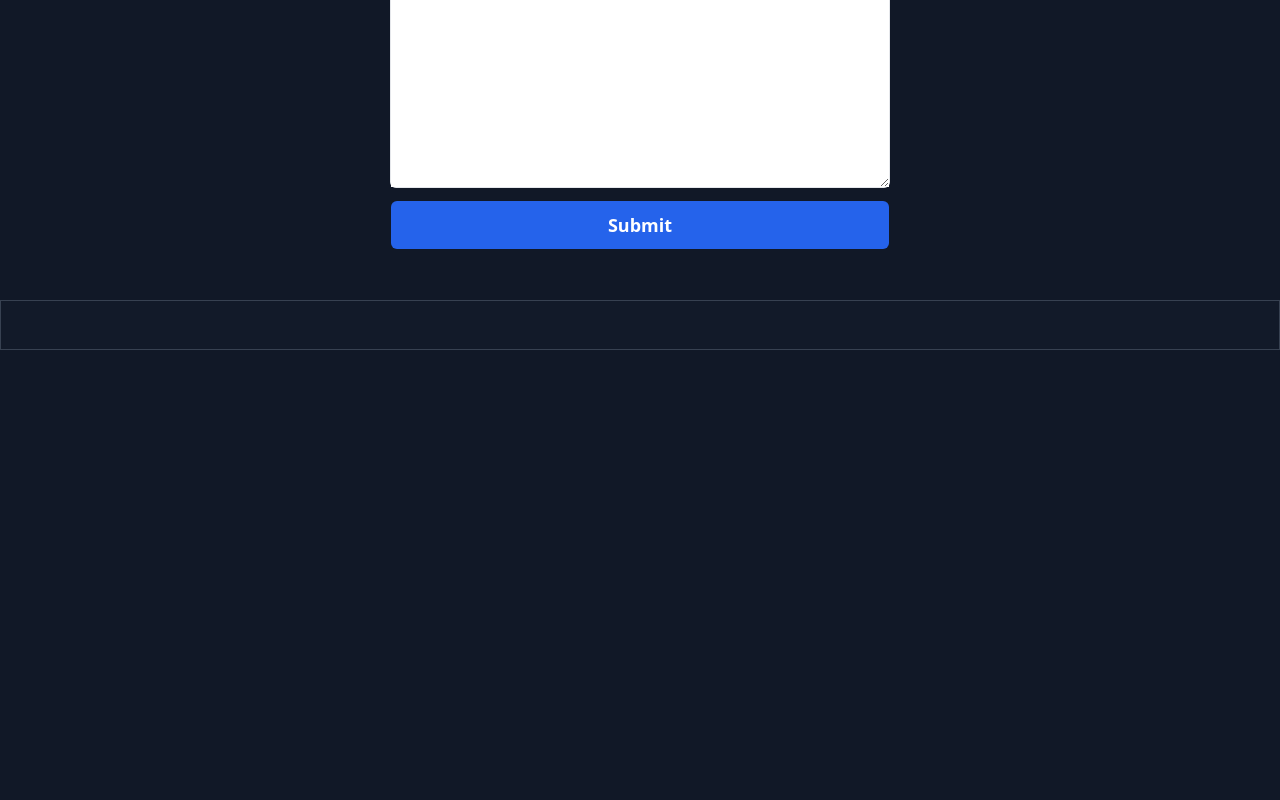
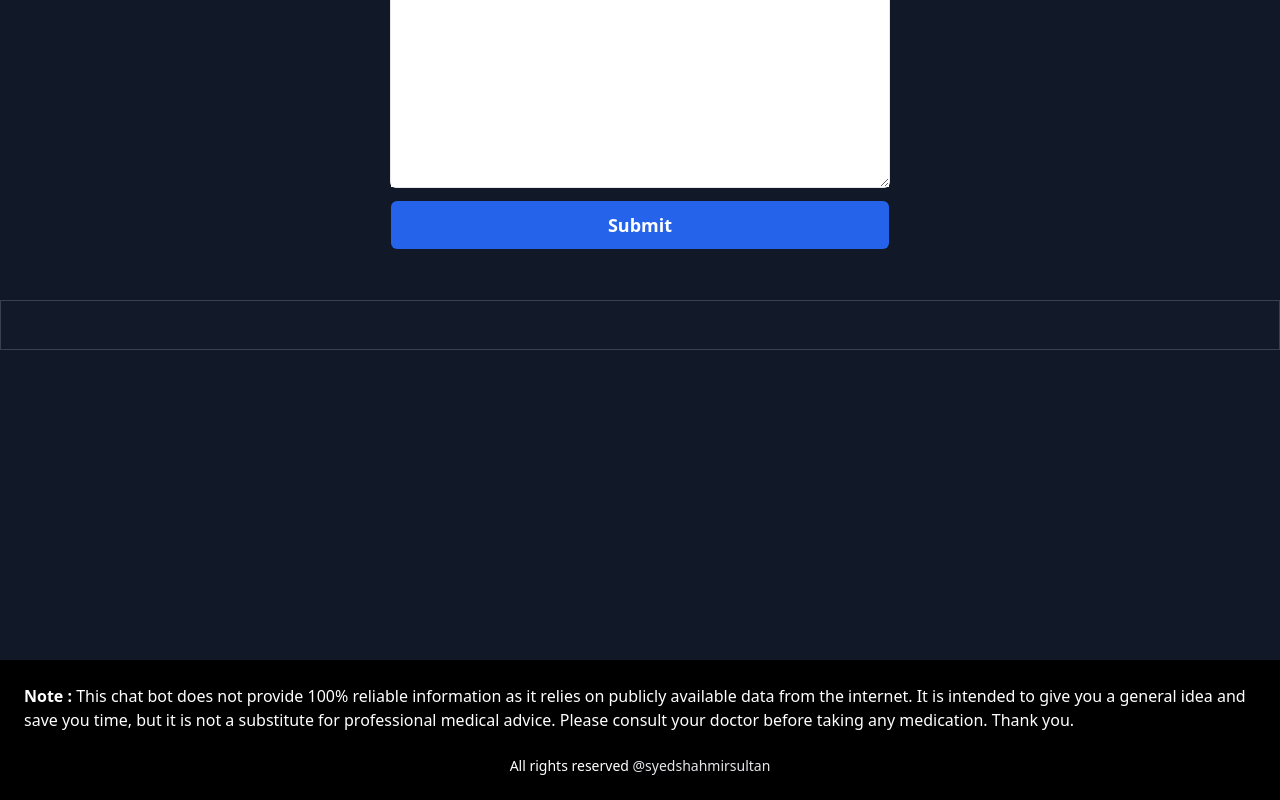
Before and after one commit to syedshahmirsultan/Gemini-Api-Project, a Next.js app: page / in a window 1280 px wide. Shown: the part 652-1452 px from the top of the page. Before the commit the page ends 1312 px from the top, so only its background shows below. Built offline with nearby package versions, Linux system fonts and the light colour scheme.

Commit message:
added footer section

```diff
--- /dev/null
+++ b/app/Components/Footer.tsx
@@ -0,0 +1,13 @@
+import Link from 'next/link';
+import React from 'react';
+
+const Footer = () => {
+    return (
+        <div className='mt-12 space-y-6 p-6 bg-black w-full h-auto'>
+        <p className='text-white'><span className='font-semibold'>Note :</span> This chat bot does not provide 100% reliable information as it relies on publicly available data from the internet. It is intended to give you a general idea and save you time, but it is not a substitute for professional medical advice. Please consult your doctor before taking any medication. Thank you.</p>
+        <p className='text-white text-sm md:text-md text-start ml-2 md:ml-0 whitespace-nowrap md:text-center'>All rights reserved <Link href="" className='text-gray-200 hover:text-white '>@syedshahmirsultan</Link></p>
+        </div>
+    );
+}
+
+export default Footer;
--- a/app/Components/GeminiDemo.tsx
+++ b/app/Components/GeminiDemo.tsx
@@ -7,8 +7,6 @@ export default function GeminiDemo() {
 
   return (
     <div className="flex flex-col items-center mt-44 w-full min-h-screen">
-
-
 <p className="text-white text-center w-full p-4 md:max-w-5xl md:mx-auto mb-4"><span className='font-semibold'>Example :</span>   A 17-year-old patient presents with headaches and is currently self-medicating with Panadol. Request comprehensive information regarding the medication’s mechanism of action, efficacy for headaches in this age group, potential side effects, recommended dosage, and general advice on headache management </p>
       <form onSubmit={handleSubmit} className='h-72 border w-[99%] m-1 md:m-0 md:w-[500px] rounded-md'>
         <textarea
@@ -23,7 +21,7 @@ export default function GeminiDemo() {
 <div className="w-full m-4 md:m-0 h-auto bg-slate-800/10 border border-gray-700 flex flex-col items-start ml-2 md:ml-0 md:items-center text-gray-950 p-6 mt-28 md:mt-28">
       {messages.map(m => (
         <div key={m.id} className=' text-white break-words text-md md:text-lg whitespace-pre-wrap '>
-          {m.role === 'user' ? 'User: ' : ' \n AI: '}
+          {m.role === 'user' ? 'User: ' : 'AI: '}
   {m.content}
         </div>
       ))}
--- a/app/Components/NavBar.tsx
+++ b/app/Components/NavBar.tsx
@@ -2,7 +2,7 @@ import React from 'react';
 
 const NavBar = () => {
     return (
-        <div className='p-6'>
+        <div className='p-6 top-0 sticky z-20'>
             {/* Logo*/}
         <h1 className='text-2xl cursor-pointer md:text-3xl font-semibold tracking-wide text-red-500'>Medi<span className='text-green-500'>tail</span></h1>
         </div>
--- a/app/layout.tsx
+++ b/app/layout.tsx
@@ -2,6 +2,7 @@ import type { Metadata } from "next";
 import { Inter } from "next/font/google";
 import "./globals.css";
 import NavBar from "./Components/NavBar";
+import Footer from './Components/Footer';
 
 const inter = Inter({ subsets: ["latin"] });
 
@@ -18,7 +19,8 @@ export default function RootLayout({
   return (
     <html lang="en">
       <body className="bg-gray-900">
-        <NavBar/>{children}</body>
+        <NavBar/>{children}
+        <Footer/></body>
     </html>
   );
 }
```
